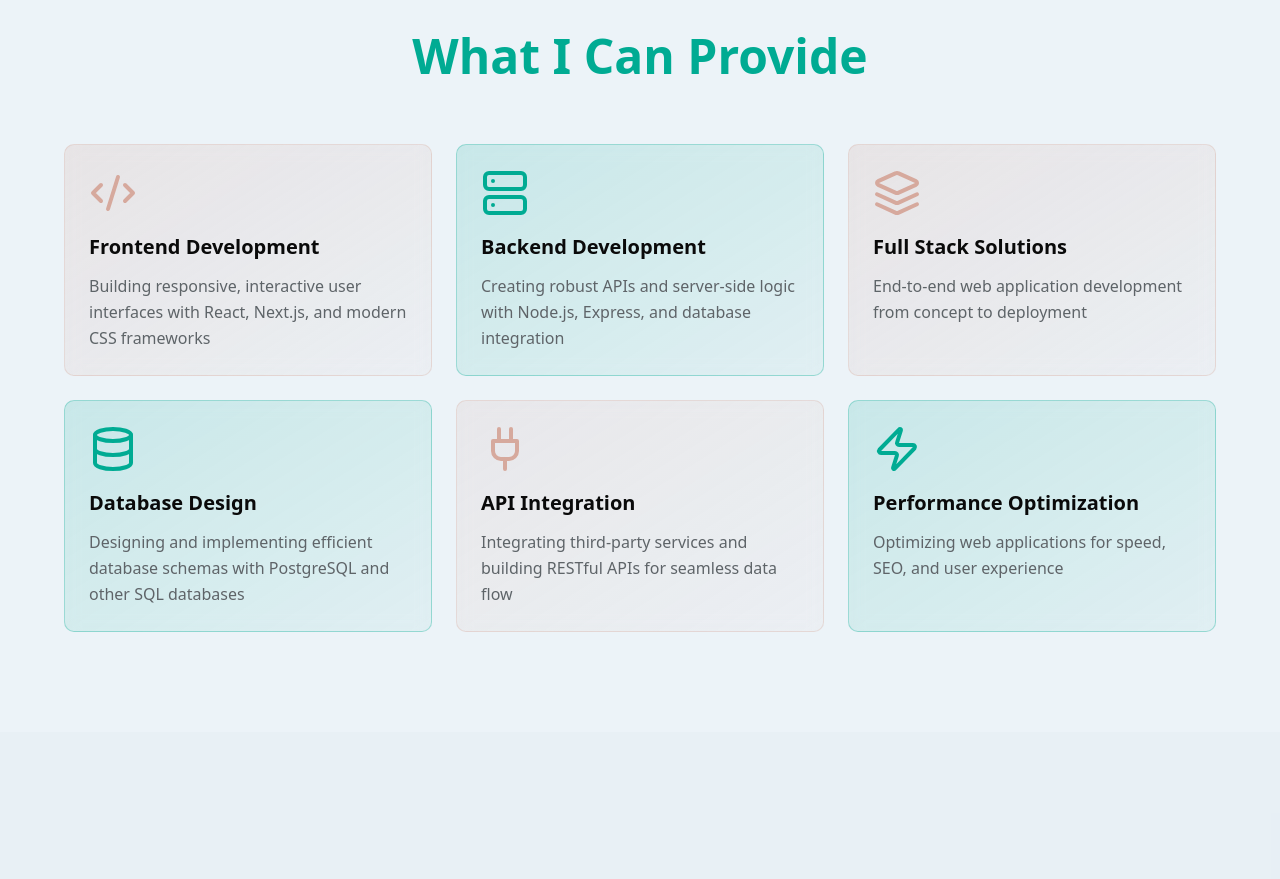
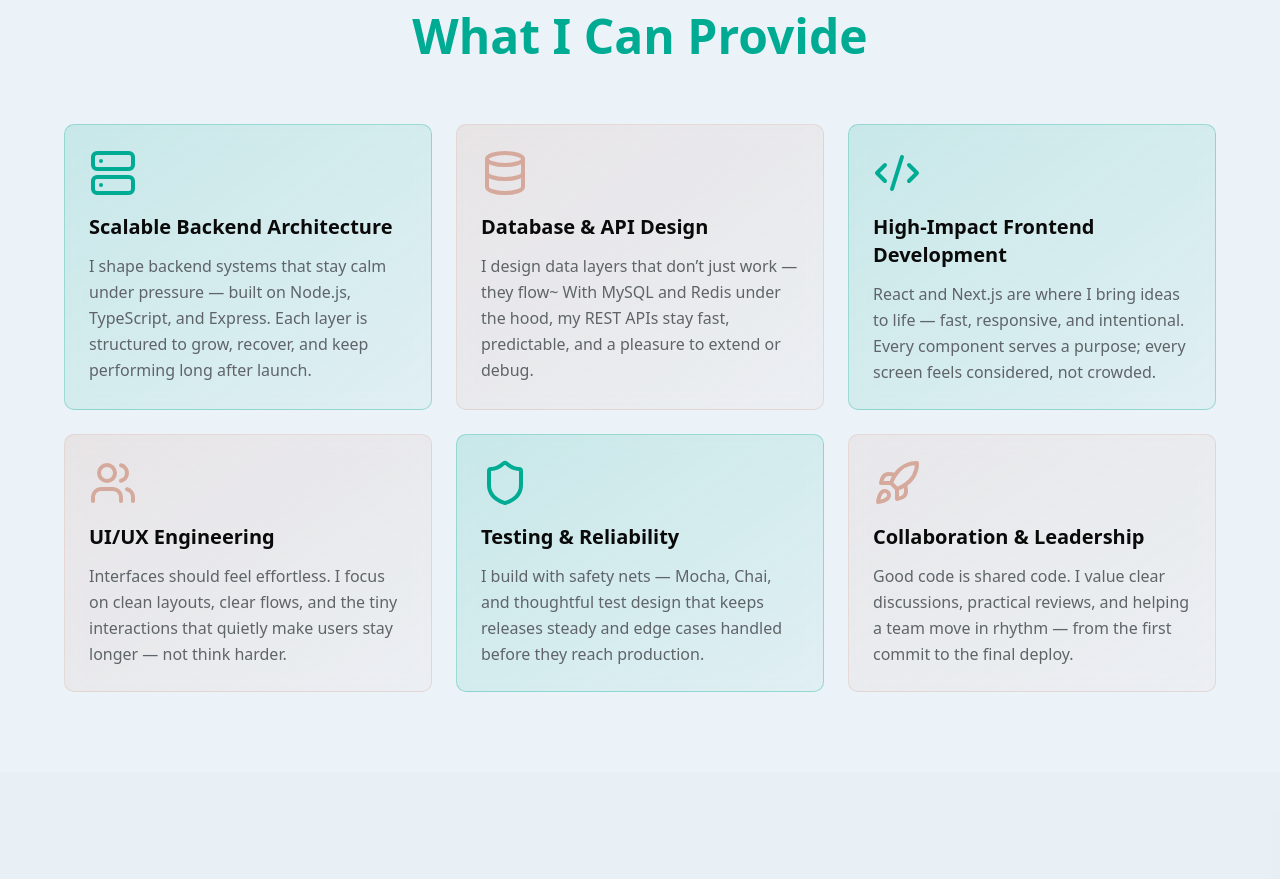
Before and after one commit to zahra-ardane/portfolio, a Next.js app: page / in a window 1280 px wide. Shown: the part 3760-4639 px from the top of the page. Built offline with nearby package versions, Linux system fonts and the light colour scheme.

Commit message:
fixed services section data

```diff
--- a/components/services-section.tsx
+++ b/components/services-section.tsx
@@ -2,22 +2,13 @@
 
 import { motion, useInView } from "framer-motion"
 import { useRef } from "react"
-import { Code2, Server, Layers, Database, Plug, Zap } from "lucide-react"
+import { Code2, Server, Layers, Database, Plug, Zap, TrendingUp, Users, Shield, Rocket } from "lucide-react"
 
 const services = [
   {
-    title: "Frontend Development",
-    description: "Building responsive, interactive user interfaces with React, Next.js, and modern CSS frameworks",
-    icon: Code2,
-    color: "from-[#D6A99D]/20 to-[#D6A99D]/5",
-    borderColor: "border-[#D6A99D]/30 hover:border-[#D6A99D]",
-    iconBg: "bg-[#D6A99D]/20 group-hover:bg-[#D6A99D]/30",
-    iconColor: "text-[#D6A99D]",
-    textColor: "group-hover:text-[#D6A99D]",
-  },
-  {
-    title: "Backend Development",
-    description: "Creating robust APIs and server-side logic with Node.js, Express, and database integration",
+    title: "Scalable Backend Architecture",
+    description:
+      "I shape backend systems that stay calm under pressure — built on Node.js, TypeScript, and Express. Each layer is structured to grow, recover, and keep performing long after launch.",
     icon: Server,
     color: "from-primary/15 to-primary/5",
     borderColor: "border-primary/30 hover:border-primary",
@@ -26,9 +17,10 @@ const services = [
     textColor: "group-hover:text-primary",
   },
   {
-    title: "Full Stack Solutions",
-    description: "End-to-end web application development from concept to deployment",
-    icon: Layers,
+    title: "Database & API Design",
+    description:
+      "I design data layers that don’t just work — they flow~ With MySQL and Redis under the hood, my REST APIs stay fast, predictable, and a pleasure to extend or debug.",
+    icon: Database,
     color: "from-[#D6A99D]/20 to-[#D6A99D]/5",
     borderColor: "border-[#D6A99D]/30 hover:border-[#D6A99D]",
     iconBg: "bg-[#D6A99D]/20 group-hover:bg-[#D6A99D]/30",
@@ -36,9 +28,10 @@ const services = [
     textColor: "group-hover:text-[#D6A99D]",
   },
   {
-    title: "Database Design",
-    description: "Designing and implementing efficient database schemas with PostgreSQL and other SQL databases",
-    icon: Database,
+    title: "High-Impact Frontend Development",
+    description:
+      "React and Next.js are where I bring ideas to life — fast, responsive, and intentional. Every component serves a purpose; every screen feels considered, not crowded.",
+    icon: Code2,
     color: "from-primary/15 to-primary/5",
     borderColor: "border-primary/30 hover:border-primary",
     iconBg: "bg-primary/20 group-hover:bg-primary/30",
@@ -46,26 +39,42 @@ const services = [
     textColor: "group-hover:text-primary",
   },
   {
-    title: "API Integration",
-    description: "Integrating third-party services and building RESTful APIs for seamless data flow",
-    icon: Plug,
+    title: "UI/UX Engineering",
+    description:
+      "Interfaces should feel effortless. I focus on clean layouts, clear flows, and the tiny interactions that quietly make users stay longer — not think harder.",
+    icon: Users,
+    color: "from-[#D6A99D]/20 to-[#D6A99D]/5",
+    borderColor: "border-[#D6A99D]/30 hover:border-[#D6A99D]",
+    iconBg: "bg-[#D6A99D]/20 group-hover:bg-[#D6A99D]/30",
+    iconColor: "text-[#D6A99D]",
+    textColor: "group-hover:text-[#D6A99D]",
+  },
+  {
+    title: "Testing & Reliability",
+    description:
+      "I build with safety nets — Mocha, Chai, and thoughtful test design that keeps releases steady and edge cases handled before they reach production.",
+    icon: Shield,
+    color: "from-primary/15 to-primary/5",
+    borderColor: "border-primary/30 hover:border-primary",
+    iconBg: "bg-primary/20 group-hover:bg-primary/30",
+    iconColor: "text-primary",
+    textColor: "group-hover:text-primary",
+  },
+  {
+    title: "Collaboration & Leadership",
+    description:
+      "Good code is shared code. I value clear discussions, practical reviews, and helping a team move in rhythm — from the first commit to the final deploy.",
+    icon: Rocket,
     color: "from-[#D6A99D]/15 to-[#D6A99D]/5",
     borderColor: "border-[#D6A99D]/30 hover:border-[#D6A99D]",
     iconBg: "bg-[#D6A99D]/20 group-hover:bg-[#D6A99D]/30",
     iconColor: "text-[#D6A99D]",
     textColor: "group-hover:text-[#D6A99D]",
   },
-  {
-    title: "Performance Optimization",
-    description: "Optimizing web applications for speed, SEO, and user experience",
-    icon: Zap,
-    color: "from-primary/15 to-primary/5",
-    borderColor: "border-primary/30 hover:border-primary",
-    iconBg: "bg-primary/20 group-hover:bg-primary/30",
-    iconColor: "text-primary",
-    textColor: "group-hover:text-primary",
-  },
-]
+];
+
+
+
 
 export function ServicesSection() {
   const ref = useRef(null)
```
